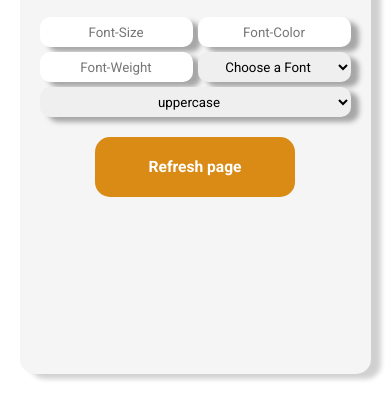
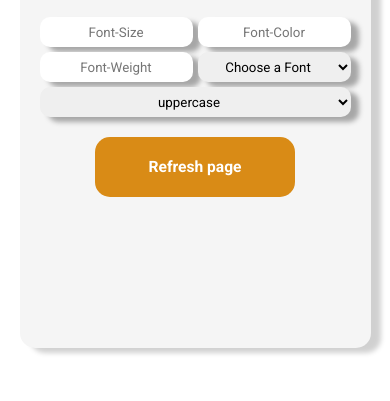
Before and after one commit to Haidar-Jama/dugsiye-dhashboard, a plain HTML site: page Index.html in a window 390 px wide. Shown: the part 443-844 px from the top of the page. Drawn offline with Linux system fonts and the light colour scheme.

Commit message:
second commit

```diff
--- a/mobile.css
+++ b/mobile.css
@@ -14,7 +14,7 @@
 }
 .container{
      width: 90%;
-     height: 95vh;
+     height: 92vh;
 
      box-shadow: 10px 5px 5px rgba(0, 0, 0, 0.183);
      background-color: #f5f5f5;
```
